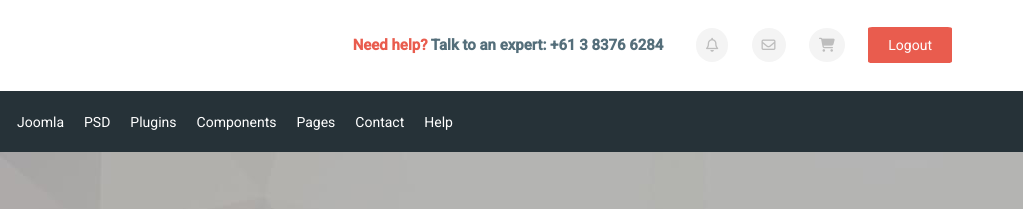
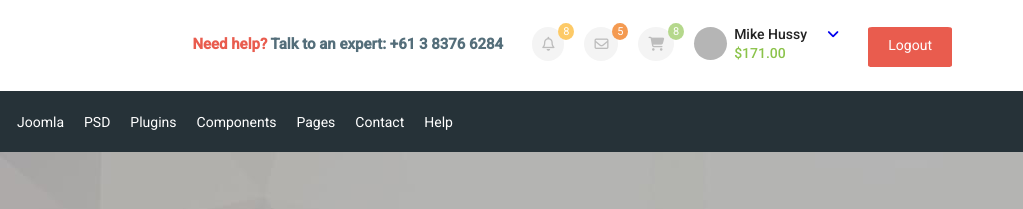
Before and after one commit to alizavr/foxtar, a website: page src/all_new_items.html in a window 1280 px wide. Shown: the top 209 px of the page, 257-1280 px from the left. Drawn offline with nearby package versions, Linux system fonts and the light colour scheme.

Commit message:
added header notifications

```diff
--- a/src/all_new_items.html
+++ b/src/all_new_items.html
@@ -26,9 +26,27 @@
               <span> Need help? </span> Talk to an expert:
               <a href="tel:+61383766284">+61 3 8376 6284 </a>
             </h3>
-            <i class="far fa-bell"></i>
-            <i class="far fa-envelope"></i>
-            <i class="fas fa-shopping-cart"></i>
+            <div class="header__notifications">
+              <div class="header__notification">
+                <i class="far fa-bell"></i>
+                <span class="numeral numeral-bell">8</span>
+              </div>
+              <div class="header__notification">
+                <i class="far fa-envelope"></i>
+                <span class="numeral numeral-envelope">5</span>
+              </div>
+             <div class="header__notification">
+              <i class="fas fa-shopping-cart"></i>
+              <span class="numeral numeral-cart">8</span>
+             </div>
+            </div>
+           <div class="header__account">
+             <div class="header__account_page"></div>
+             <div class="header__account_name">Mike Hussy
+              <div class="header__account_amount">$171.00</div>
+             </div>
+             <a href="#" class="fas fa-angle-down"></a>
+           </div>
 
             <a class="button--logout" href="#">Logout</a>
           </div>
@@ -46,7 +64,7 @@
                   <a class="header__link" href="index.html">Home</a>
                 </li>
                 <li class="header__item">
-                  <a class="header__link" href="corporates.html">About</a>
+                  <a class="header__link" href="all_new_items.html">About</a>
                 </li>
                 <li class="header__item">
                   <a class="header__link" href="providers.html">WordPress</a>
--- a/src/scss/_all-new_items.scss
+++ b/src/scss/_all-new_items.scss
@@ -15,6 +15,9 @@
   border-radius: 5%;
   @media only screen and (max-width: 767px) {
     padding: 11px 15px;
+  }
+  @media only screen and (max-width: 605px){
+    display: none;
   }
 }
 .page {
--- a/src/scss/_main-page.scss
+++ b/src/scss/_main-page.scss
@@ -132,7 +132,6 @@
   &__description {
     display: inline-block;
     max-width: 200px;
-
     color: #8bc34a;
     font-size: 14px;
     margin-top: 17px;
--- a/src/scss/header.scss
+++ b/src/scss/header.scss
@@ -21,7 +21,8 @@
     font-size: 15px;
     color: #546e7a;
     margin-right: 29px;
-    @media only screen and (max-width: 767px) {
+    margin-top: 10px;
+    @media only screen and (max-width: 930px) {
       display: none;
     }
     span {
@@ -48,12 +49,54 @@
     position: relative;
   }
   &__contact {
+    display: flex;
     @media only screen and (max-width: 767px) {
       display: flex;
       justify-content: space-between;
     }
   }
+  &__notifications{
+    display: flex;
+    @media only screen and (max-width: 500px){
+    display: none;
+    }
+  }
+  &__notification{
+    position: relative;
+    margin-right: 10px;
+  }
+  &__account{
+   display: flex;
+   margin-right: 29px;
+   @media only screen and (max-width: 605px){
+   margin-right: 0;
+   }
+    &_page{
+      display: inline-block;
+      position: relative;
+      height: 33px;
+      width: 33px;
+      background-color: #b5b5b5;
+      border-radius: 50%;
+      margin-right: 7px;
+    }
+    &_name{
+      display: inline-block;
+      font-size: 14px;
+      color: #222222;
+      margin-right: 20px;
+      font-weight: 500;
+
+    }
+    &_amount{
+      margin-top: 5px;
+     color: #8bc34a;
+     font-size: 14px;
+    }
+
+  }
 }
+
 .header__list li {
   list-style: none;
   margin-right: 20px;
--- a/src/scss/template.scss
+++ b/src/scss/template.scss
@@ -31,7 +31,8 @@ $secondary-color: #263238;
   font-size: 14px;
   border-radius: 50%;
   padding: 10px 10px;
-  margin-right: 20px;
+  margin-right: 10px;
+  position: relative;
   @media only screen and (max-width: 767px) {
     margin-right: 10px;
     margin-left: 10px;
@@ -80,3 +81,23 @@ $secondary-color: #263238;
 .hide {
   display: none;
 }
+.numeral{
+ position: absolute;
+ z-index: 4;
+ right: 0;
+ bottom: 27px;
+ background-color: red;
+ padding: 3px 5px 3px 5px;
+ border-radius: 50%;
+ font-size: 11px;
+ color: #ffffff;
+}
+.numeral-bell{
+  background-color: #fdca67;
+}
+.numeral-envelope{
+  background-color: #f49a51;
+}
+.numeral-cart{
+  background-color: #b5d88c;
+}
```
Also changed, not shown: src/index.html (+1 -1 lines), src/css/app.min.css.
